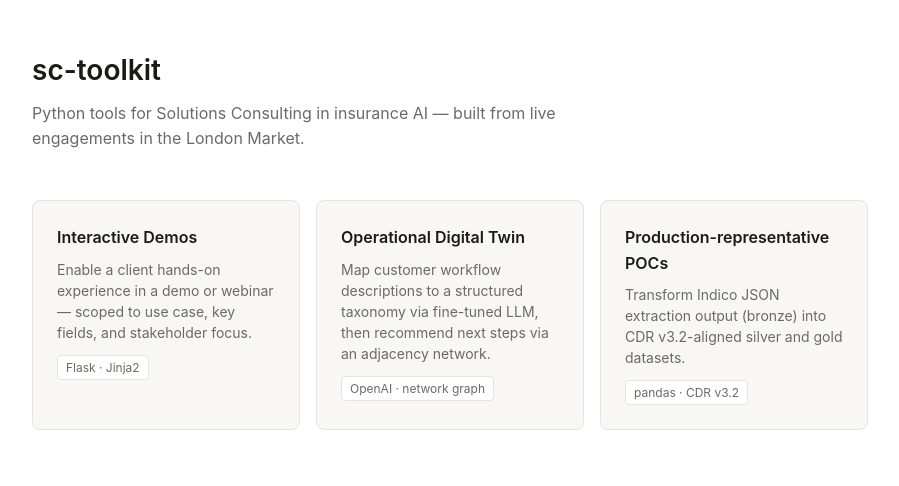
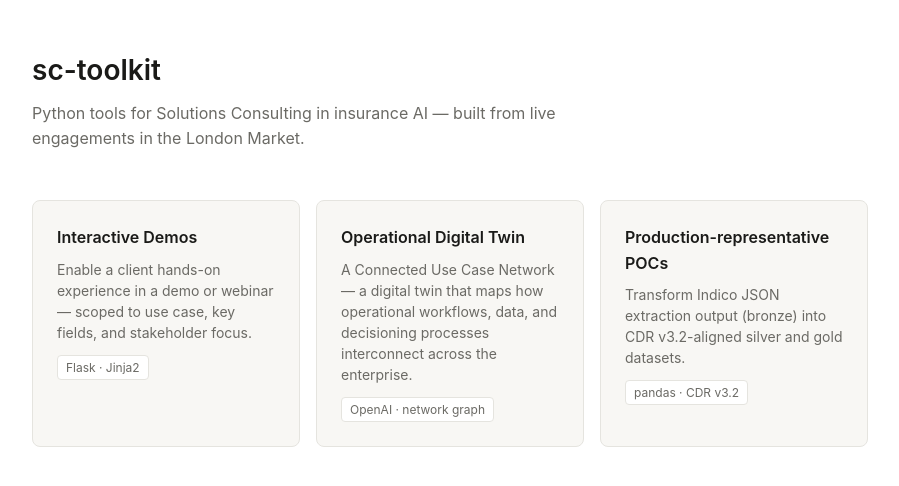
Before and after one commit to brfrancis/sc-toolkit, a Flask app: page / in a window 1280 px wide. Shown: the part 52-538 px from the top of the page, without its empty margins (190-1089 px from the left). Run offline with Flask 3, Linux system fonts and the light colour scheme.

Commit message:
Update index.html
Added Operational Digital Twin descriptions

```diff
--- a/templates/index.html
+++ b/templates/index.html
@@ -15,7 +15,7 @@
 
   <a class="tool-card" href="/uci">
     <h2>Operational Digital Twin</h2>
-    <p>Map customer workflow descriptions to a structured taxonomy via fine-tuned LLM, then recommend next steps via an adjacency network.</p>
+    <p>A Connected Use Case Network — a digital twin that maps how operational workflows, data, and decisioning processes interconnect across the enterprise.</p>
     <span class="tag">OpenAI · network graph</span>
   </a>
 
```
